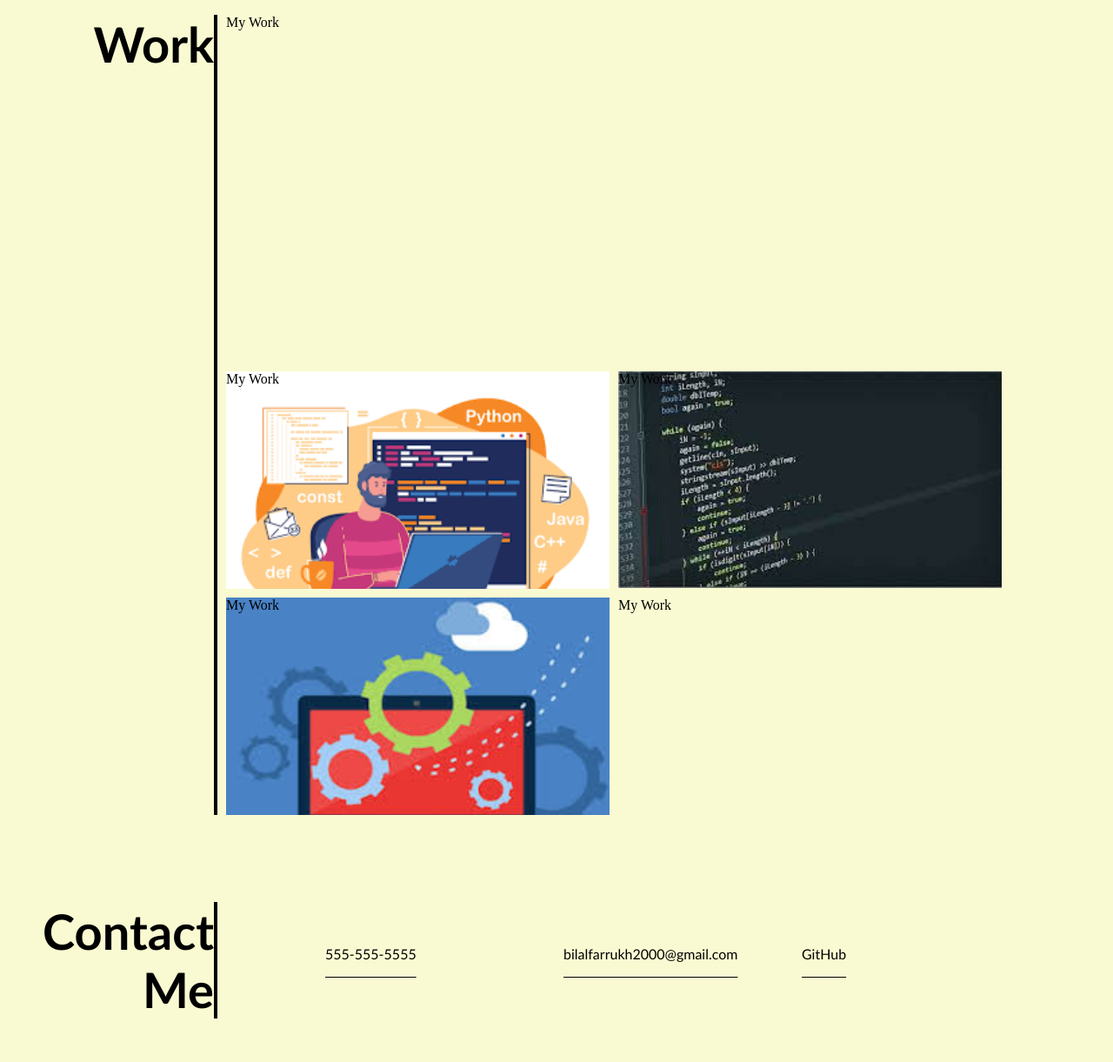
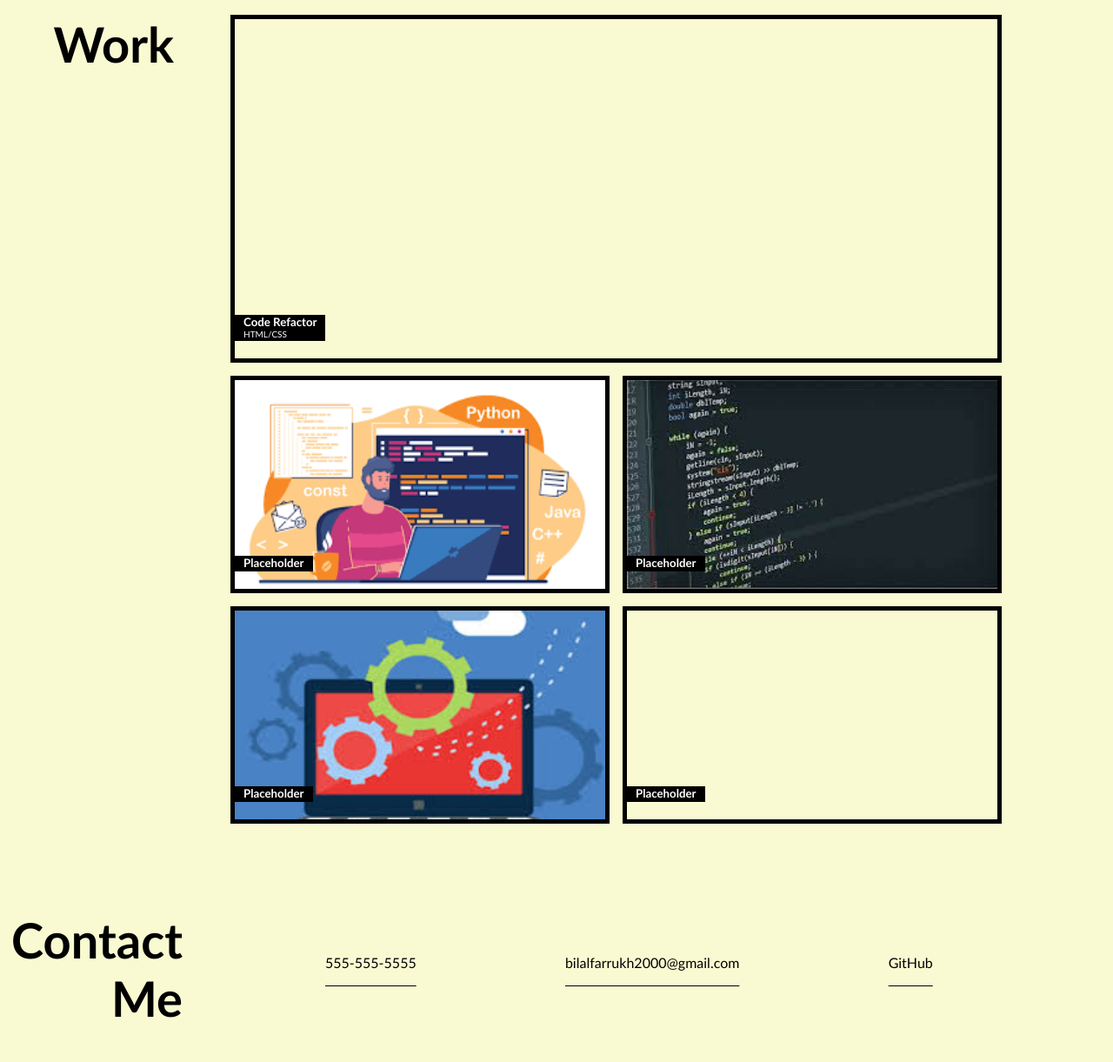
Before and after one commit to bilalfarrukh2000/fluffy-portfolio, a plain HTML site: page index.html in a window 1280 px wide. Shown: the part 688-1909 px from the top of the page at 87% size. Drawn offline with Linux system fonts and the light colour scheme.

Commit message:
Update html and css

```diff
--- a/assets/css/style.css
+++ b/assets/css/style.css
@@ -16,6 +16,7 @@
 body {
     background-color: lightgoldenrodyellow;
 }
+
 a {
     color: var(--white);
     text-decoration: none;
@@ -28,6 +29,9 @@ p {
 ul, li {
     list-style-type: none;
 }
+
+
+
 /* Header Styles */
 .header {
     padding: 20px;
@@ -65,7 +69,7 @@ ul, li {
 }
 
 /* Styles for main image */
-.hero{
+.wallpaper {
     height: 400px;
     width: 100%;
     margin-bottom: 25px;
@@ -74,6 +78,8 @@ ul, li {
     background-position: center;
     position: relative;
 }
+
+/* Picture Properties */
 
 .Bilal{
     position: absolute;
@@ -93,19 +99,20 @@ ul, li {
     margin-bottom: 20px;
     font-family: var(--FontTrebuchet);
     color: var(--black);
+
     }
 
-/* Text Properties for Contact Me */
+/* Text Properties for About Me*/
 .About-Me h2 {
     margin-bottom: 20px;
     font-size: 56px;
     text-align: right;
-    border-right: solid 4px var(--black);
+    margin-right: 50px;
 }
 
 .About-Me p {
-    margin-top: 50px;
-    margin-left: 100px;
+    margin-top: 20px;
+
 }
 
 
@@ -118,13 +125,13 @@ ul, li {
     'ph0 ph2 ph3'
     'ph0 ph4 ph5';
 
-    gap:10px;
+    gap: 15px;
     grid-template-columns: 250px 1fr 1fr;
     width: 90vw;
     margin-bottom: 100px;
+    position:relative;
 
 }
-
 
 .Work header {
     font-family: var(--FontTrebuchet);
@@ -132,43 +139,79 @@ ul, li {
     background-repeat: no-repeat;
     background-size: cover;
     background-position: center;
-    border-right: solid 4px var(--black);
+}
+
+.project-name {
+    position: absolute;
+    bottom: 20px;
+    padding-left:10px;
+    padding-right: 10px;
+    background-color: var(--black);
+    width: max-content;
+    height: 60px;
+    height: min-content;
+    font-family: var(--Trebuchet);
+    color: var(--white);
+    padding-bottom: 2px;
+
+}
+
+.project-name p {
+    font-size: x-small;
+}
+
+.coding-project {
+    display: inline-block;
+    width: 100%;
+    height: 100%;
 }
 
 .item-a, .item-b, .item-c, .item-d, .item-e, .item-f {
     background-repeat: no-repeat;
-    background-size: 100%;
+    background-position: center;
+    background-size: cover;
+    height: 250px;
+    font-family: var(--FontTrebuchet);
+    color: var(--black);
+    position: relative;
+    border: solid 5px var(--black);
+
+}
+
+.item-b:hover, .item-c:hover, .item-d:hover, .item-e:hover, .item-f:hover {
+opacity: 0.5;
 }
 
 .item-a {
     grid-area: ph0;
-    border-left: 40px
+    margin-right: 50px;
+    border: transparent;
 
 }
 .item-b {
     grid-area: ph1;
     background-image: url("../images/PH1.png");
     height: 400px;
+
 }
 .item-c {
     grid-area: ph2;
     background-image: url("../images/PH2.png");
-    height: 250px;
+
 }
 .item-d {
     grid-area: ph3;
     background-image: url("../images/PH3.jpeg");
-    height: 250px;
 }
 .item-e {
     grid-area: ph4;
     background-image: url("../images/PH4.jpeg");
-    height: 250px;
+
 }
 .item-f {
     grid-area: ph5;
     background-image: url("../images/PH5.png");
-    height: 250px;
+
 }
 
 .item-a h2 {
@@ -176,15 +219,11 @@ ul, li {
     text-align: right;
 }
 
-
-
-
-
 /* Contact Me Grid Properties */
 .Contact-Me {
 display: grid;
 gap: 1.5rem;
-grid-template-columns: 250px 250px 250px 250px;
+grid-template-columns: 250px auto auto auto;
 width: min(99%, 70rem);
 margin-bottom: 20px;
 font-family: var(--FontTrebuchet);
@@ -196,8 +235,7 @@ color: var(--black);
     margin-bottom: 20px;
     font-size: 56px;
     text-align: right;
-    border-right: solid 4px var(--black);
-
+    margin-right: 40px;
 }
 
 .Contact-Me p {
@@ -213,26 +251,37 @@ color: var(--black);
     text-underline-offset: 20px;
 }
 
-
 @media screen and (max-width: 992px){
     .Contact-Me {
         grid-template-columns: auto;
     }
-    .Contact-Me .About-Me .Work .Bilal {
+    .Contact-Me h2 {
         text-align: left;
-        padding-left:15px;
+        margin-left: 100px;
     }
-
+    .Contact-Me p {
+        margin-bottom: 10px;
+    }
 }
 
-@media screen and (max-width: 828px){
+@media screen and (max-width: 640px){
     .header{
         height: 200px;
     }
-}
-@media screen and (max-width: 446px){
-    .header {
-        height: 300px;
+
+    .Work {
+    grid-template-areas:
+    'ph0 ph1'
+    'ph0 ph2'
+    'ph0 ph3'
+    'ph0 ph4'
+    'ph0 ph5';
+
+    grid-template-columns: 250px 1fr;
     }
 
+    .Bilal {
+        width:150px;
+        height: 150px;
+    }
 }
--- a/index.html
+++ b/index.html
@@ -5,6 +5,8 @@
     <meta charset="UTF-8" />
     <link rel="stylesheet" href="./assets/css/style.css">
     <title>Bilal's Portfolio</title>
+    <meta name="viewport" content="width=device-width, initial-scale=1.0">
+
 </head>
 <!-- Body -->
 <body>
@@ -33,9 +35,8 @@
         </nav>
     </nav>
     <!-- Main Image -->
-    <section class="hero">
-     <img src="assets/images/Bilal.JPG" class="Bilal"/>
-
+    <section class="wallpaper">
+        <img src="assets/images/Bilal.JPG" class="Bilal"/>
     </section>
     <!-- Main -->
     <section class="content">
@@ -44,16 +45,38 @@
             <h2>About </br>Me</h2>
             <p>
                 I am 22 years old, and completed my degree in Business Information Systems. My everyday life consists of me with my family and friends watching movies and sometimes travelling around the country. One of my biggest hobbies is to watch and play sports such as basketball, football, soccer, or baseball.
-                </p>
+            </p>
         </section>
         <!--Work Section -->
         <section id="Work" class="Work">
             <header class = "item-a"><h2>Work</h2></header>
-            <li class = "item-b">My Work</li>
-            <li class = "item-c">My Work</li>
-            <li class = "item-d">My Work</li>
-            <li class = "item-e">My Work</li>
-            <li class = "item-f">My Work</li>
+            <li class = "item-b">
+                <a class="coding-project" href=" https://bilalfarrukh2000.github.io/Enigma-Refactoring/" target="_blank"></a>
+                <summary class="project-name">
+                    <h5>Code Refactor</h5>
+                    <p>HTML/CSS</p>
+                </summary>
+            </li>
+            <li class = "item-c">
+                <summary class="project-name">
+                    <h5>Placeholder</h5>
+                </summary>
+            </li>
+            <li class = "item-d">
+                <summary class="project-name">
+                    <h5>Placeholder</h5>
+                </summary>
+            </li>
+            <li class = "item-e">
+                <summary class="project-name">
+                    <h5>Placeholder</h5>
+                </summary>
+            </li>
+            <li class = "item-f">
+                <summary class="project-name">
+                    <h5>Placeholder</h5>
+                </summary>
+            </li>
 
         </section>
         <!-- Contact Me Section -->
```
Also changed, not shown: 3 other files.
